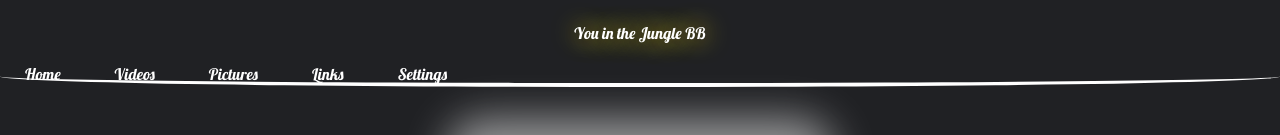
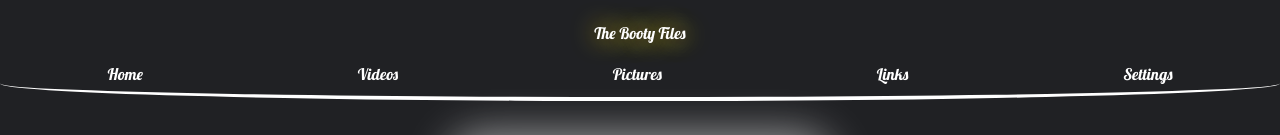
Before and after one commit to DamonEllison/My-Website, a plain HTML site: page index.html in a window 1280 px wide. Shown: the top 135 px of the page. Drawn offline with Linux system fonts and the light colour scheme.

Commit message:
Fixed Nav

```diff
--- a/css/index.css
+++ b/css/index.css
@@ -65,15 +65,18 @@ h1{
 nav{
 	border-bottom:4px solid white;
 	border-radius:50%;
-	padding-bottom:15px
-	t
+	padding-bottom:15px;
+	display:flex;
+	justify-content:space-around;
+
+
 
 }
 nav > a{
 	color:white;
 	text-decoration:none;
-	margin:0 25px;
 	font-family:lobster;
+
 
 }
 nav > a:hover {
--- a/index.html
+++ b/index.html
@@ -9,9 +9,9 @@
         <title>You're in the jungle!</title>
     </head>
     <body>
-        <h1>You in the Jungle BB</h1>
+        <h1>The Booty Files</h1>
 
-        <nav>
+        <nav >
             <a href="index.html">Home</a>
             <a href="videos.html">Videos</a>
             <a href="pictures.html">Pictures</a>
```
